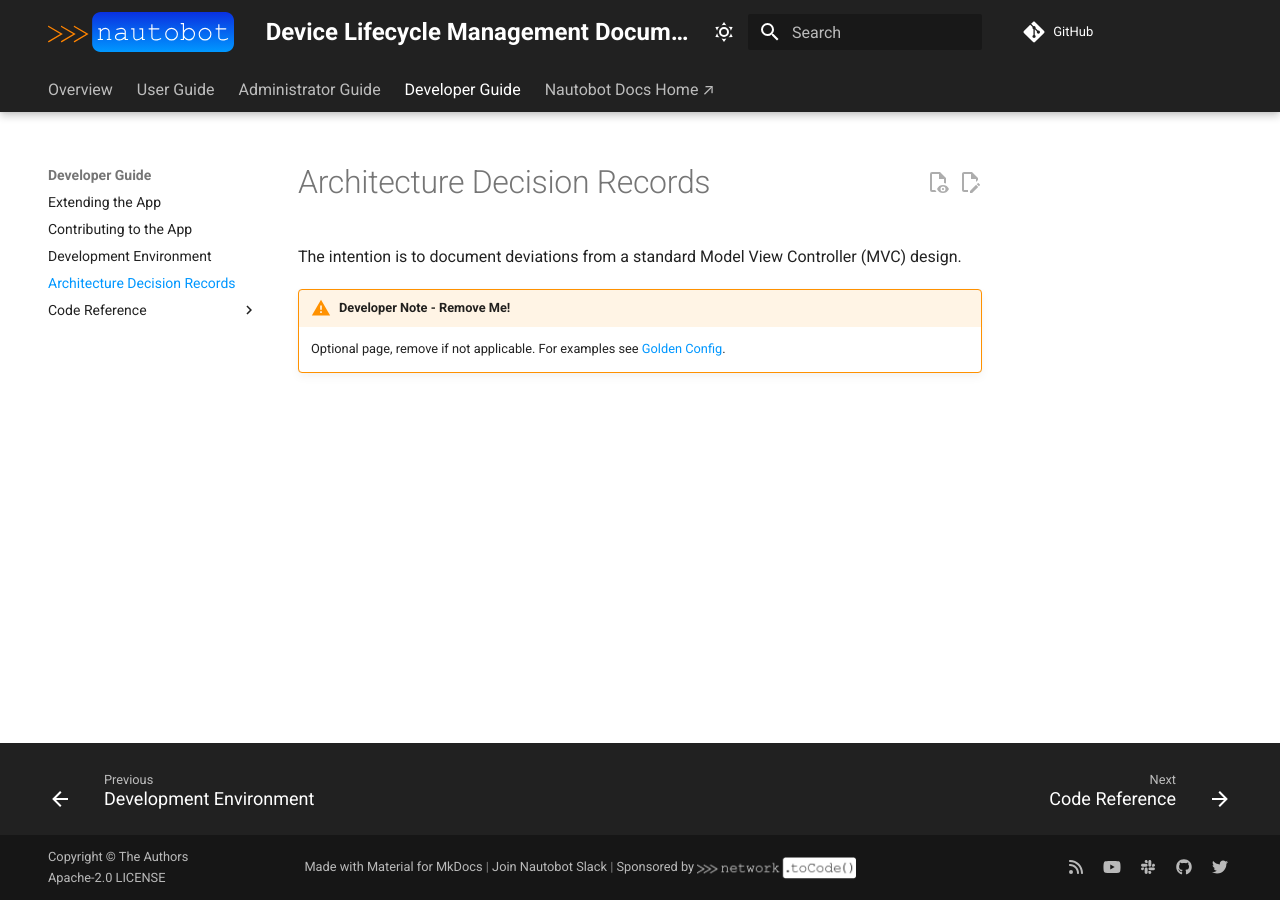
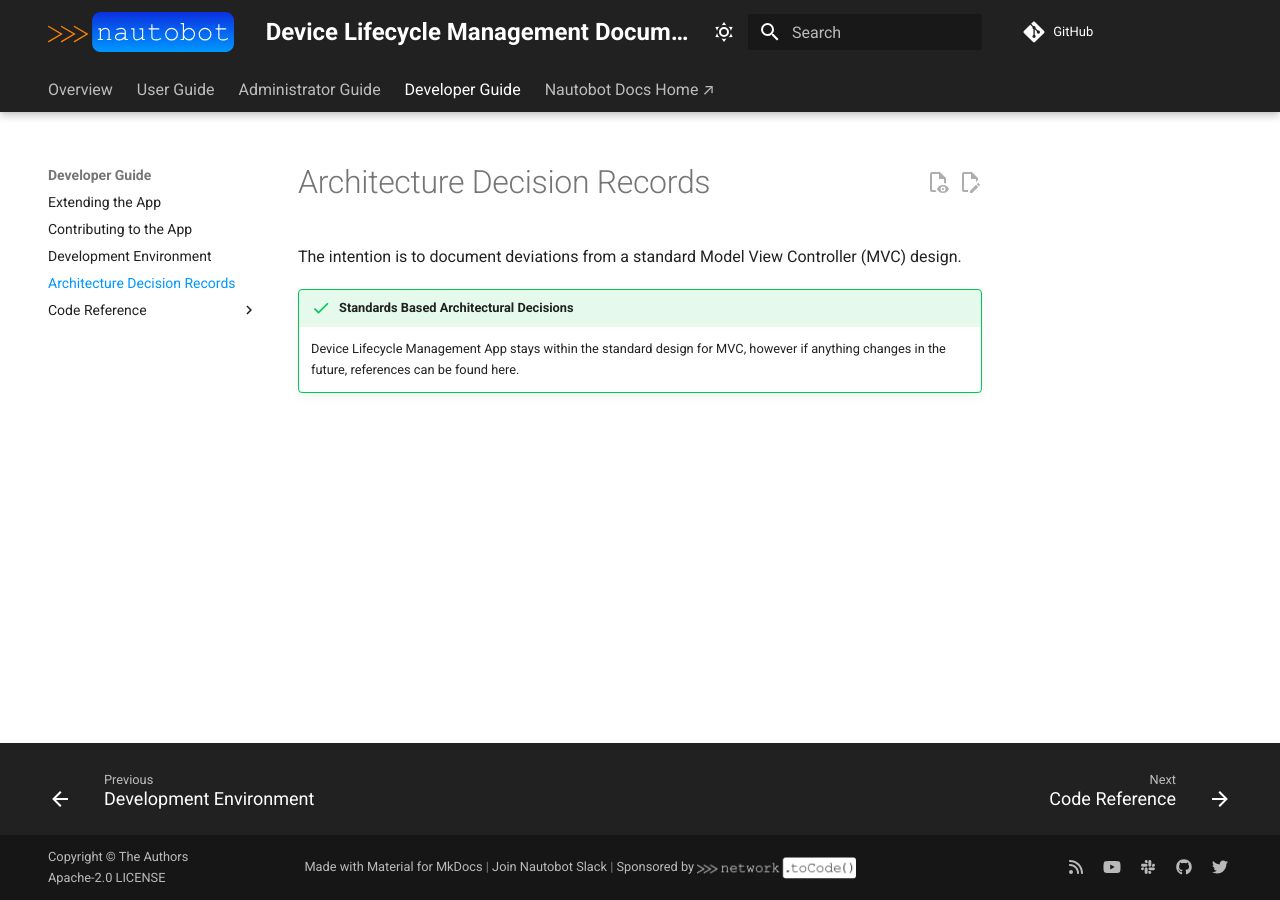
Before and after one commit to nautobot/nautobot-app-device-lifecycle-mgmt, an MkDocs documentation site: the page built from docs/dev/arch_decision.md, in a window 1280 px wide. Built offline with MkDocs 1.6.1 and Material for MkDocs 9.7.7, drawn with Linux system fonts in a browser that asks for light colours; comment, search, counter and statistics services are not loaded.

Commit message:
fix bad merge

```diff
--- a/docs/dev/arch_decision.md
+++ b/docs/dev/arch_decision.md
@@ -2,6 +2,5 @@
 
 The intention is to document deviations from a standard Model View Controller (MVC) design.
 
-!!! warning "Developer Note - Remove Me!"
-    Optional page, remove if not applicable.
-    For examples see [Golden Config](https://github.com/nautobot/nautobot-app-golden-config/blob/develop/docs/dev/arch_decision.md).
+!!! success "Standards Based Architectural Decisions"
+    Device Lifecycle Management App stays within the standard design for MVC, however if anything changes in the future, references can be found here.
--- a/tasks.py
+++ b/tasks.py
@@ -251,7 +251,6 @@ def lock(context, check=False, constrain_nautobot_ver=False, constrain_python_ve
         if constrain_python_ver:
             command += f" --python {context.nautobot_device_lifecycle_mgmt.python_ver}"
         try:
-            run_command(context, command, hide=True)
             output = run_command(context, command, hide=True)
             print(output.stdout, end="")
             print(output.stderr, file=sys.stderr, end="")
```
Also changed, not shown: README.md (+1 -1 lines), nautobot_device_lifecycle_mgmt/__init__.py (+8 -0 lines).
